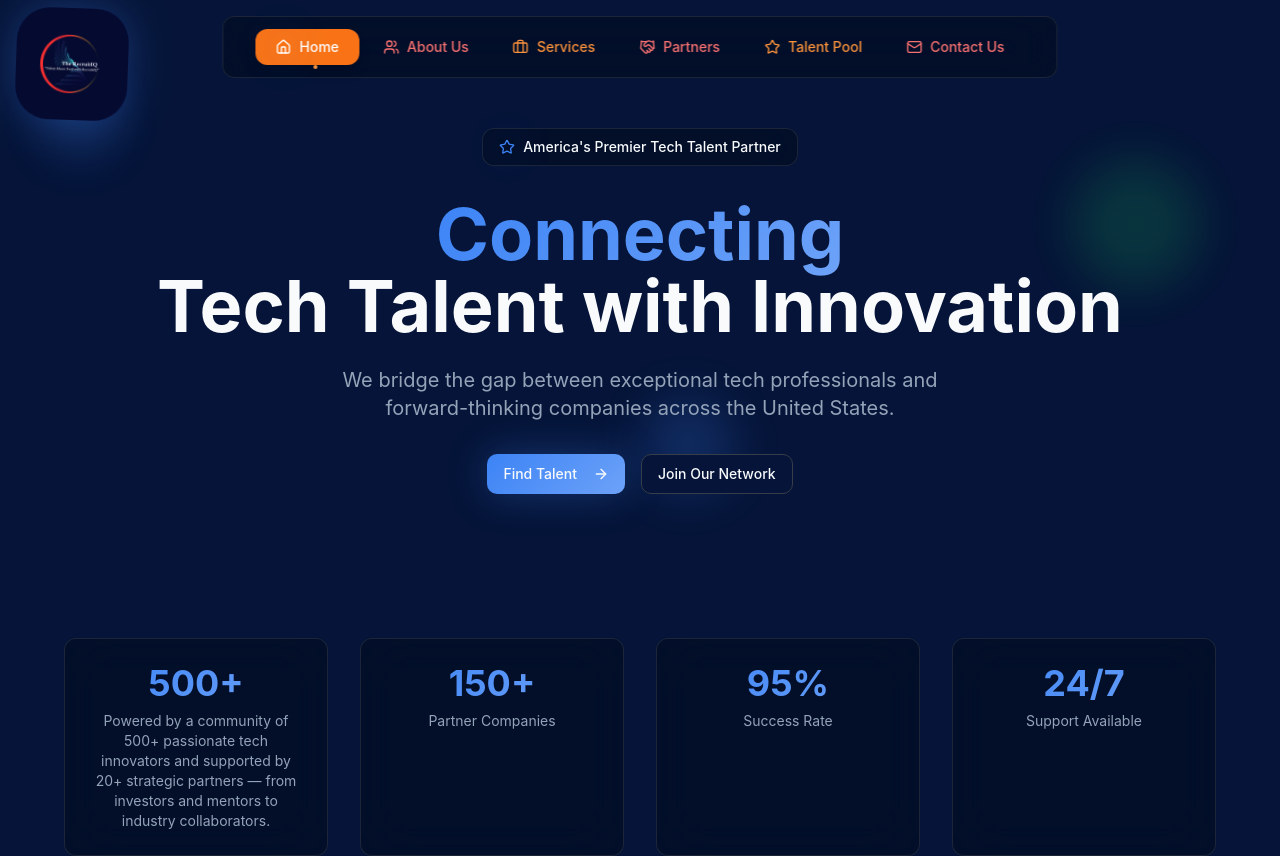
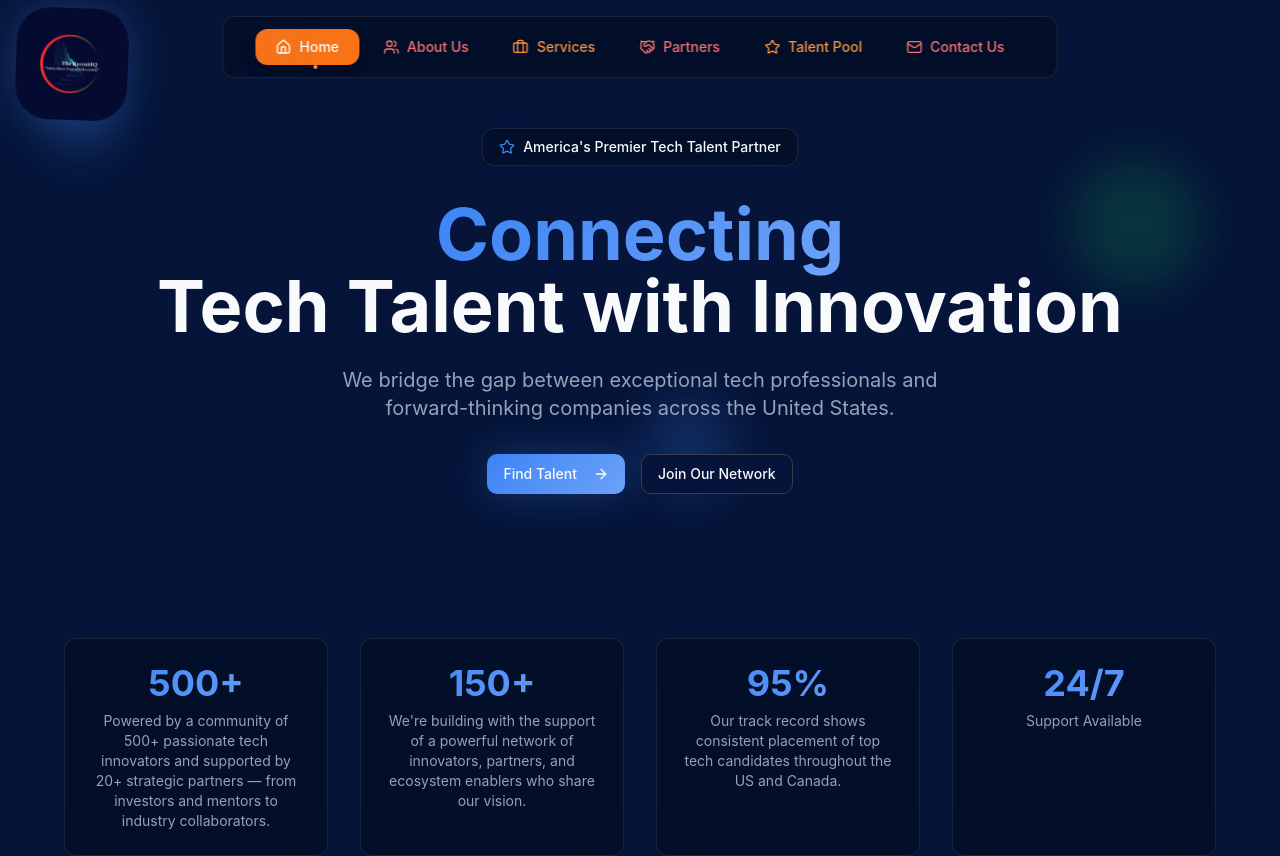
Before and after one commit to RahulAdminRecruitIQ/fluent-design-site, a React (Vite) app: page / in a window 1280 px wide. Shown: the top 856 px of the page. Built offline with nearby package versions, Linux system fonts and the light colour scheme.

Commit message:
Refactor Home page content
Update partner and success rate text on the home page.

```diff
--- a/src/pages/Home.tsx
+++ b/src/pages/Home.tsx
@@ -26,8 +26,8 @@ const Home = () => {
 
   const stats = [
     { number: '500+', label: 'Powered by a community of 500+ passionate tech innovators and supported by 20+ strategic partners — from investors and mentors to industry collaborators.' },
-    { number: '150+', label: 'Partner Companies' },
-    { number: '95%', label: 'Success Rate' },
+    { number: '150+', label: 'We\'re building with the support of a powerful network of innovators, partners, and ecosystem enablers who share our vision.' },
+    { number: '95%', label: 'Our track record shows consistent placement of top tech candidates throughout the US and Canada.' },
     { number: '24/7', label: 'Support Available' },
   ];
 
```
